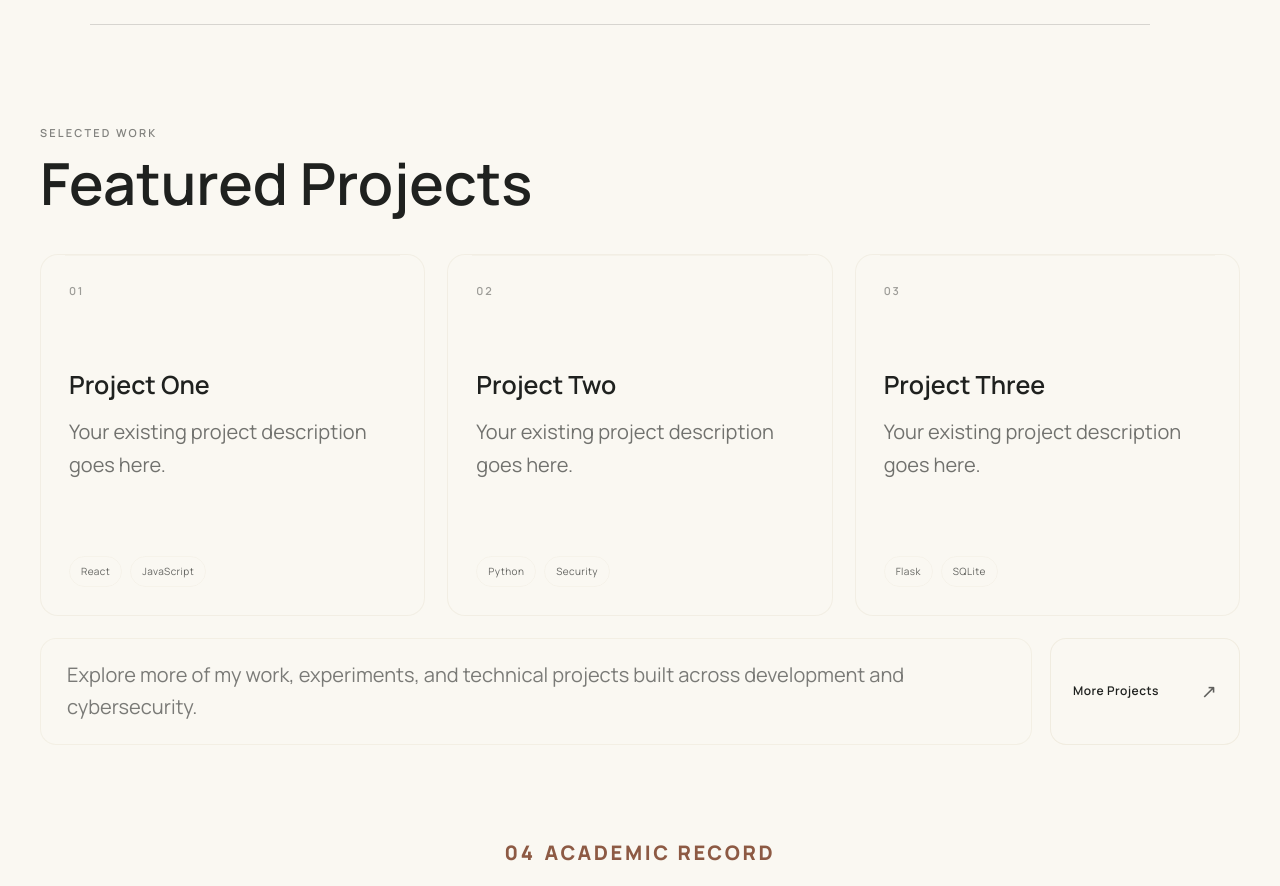
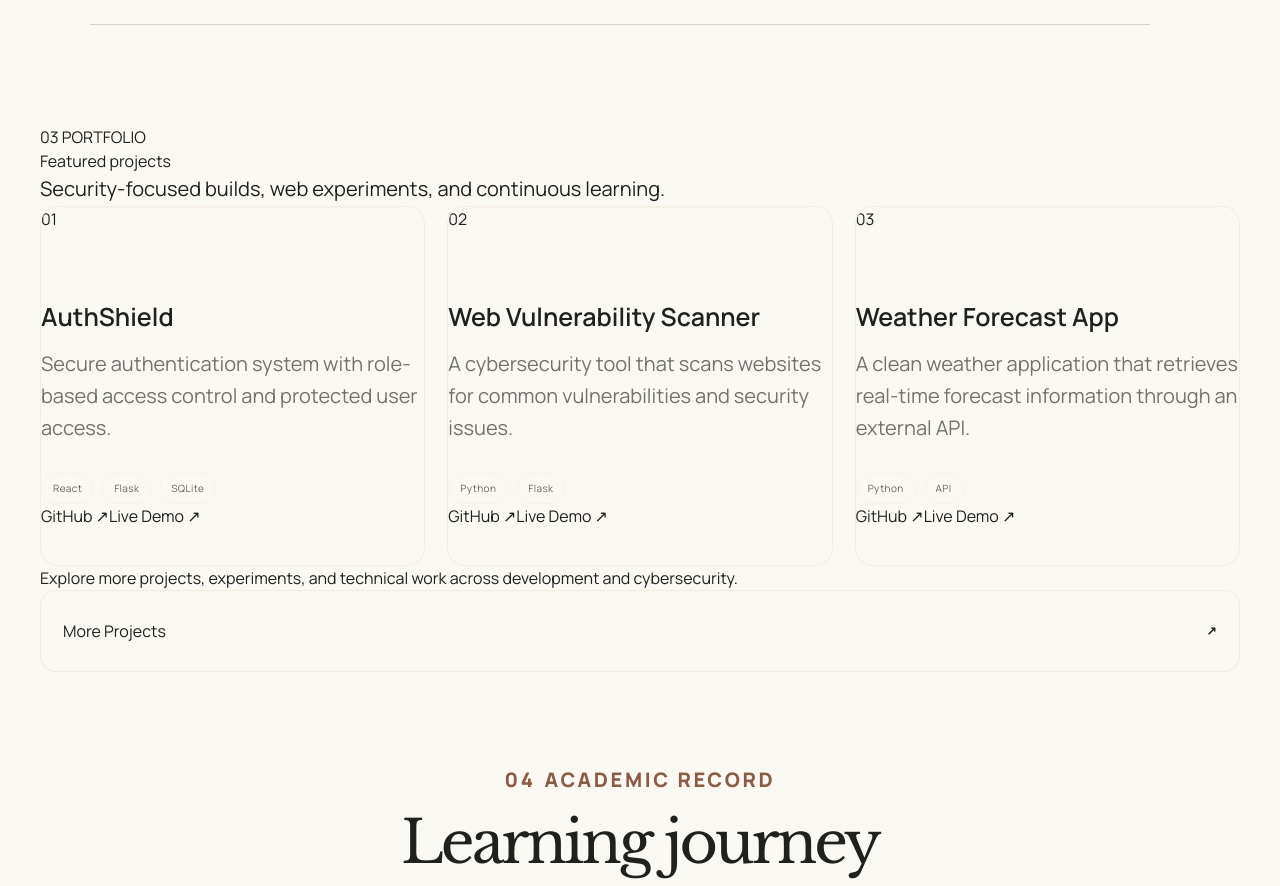
Before and after one commit to avinashk08408/Avinash-portfolio, a React (Vite) app: page / in a window 1280 px wide. Shown: the part 2440-3326 px from the top of the page. Built offline with nearby package versions, Linux system fonts and the light colour scheme; a web font is replaced by a local one.

Commit message:
Update Projects.jsx

```diff
--- a/src/components/Projects/Projects.jsx
+++ b/src/components/Projects/Projects.jsx
@@ -3,22 +3,31 @@ import "./Projects.css";
 
 const projects = [
   {
-    id: 1,
-    title: "Project One",
-    description: "Your existing project description goes here.",
-    tags: ["React", "JavaScript"],
+    id: "01",
+    title: "AuthShield",
+    description:
+      "Secure authentication system with role-based access control and protected user access.",
+    tags: ["React", "Flask", "SQLite"],
+    github: "#",
+    demo: "#",
   },
   {
-    id: 2,
-    title: "Project Two",
-    description: "Your existing project description goes here.",
-    tags: ["Python", "Security"],
+    id: "02",
+    title: "Web Vulnerability Scanner",
+    description:
+      "A cybersecurity tool that scans websites for common vulnerabilities and security issues.",
+    tags: ["Python", "Flask"],
+    github: "#",
+    demo: "#",
   },
   {
-    id: 3,
-    title: "Project Three",
-    description: "Your existing project description goes here.",
-    tags: ["Flask", "SQLite"],
+    id: "03",
+    title: "Weather Forecast App",
+    description:
+      "A clean weather application that retrieves real-time forecast information through an external API.",
+    tags: ["Python", "API"],
+    github: "#",
+    demo: "#",
   },
 ];
 
@@ -27,23 +36,37 @@ export default function Projects() {
     <section className="projects-section" id="projects">
       <div className="projects-container">
 
-        <div className="projects-heading">
-          <span className="projects-label">SELECTED WORK</span>
-          <h2>Featured Projects</h2>
-        </div>
+        {/* SECTION HEADER */}
+        <header className="projects-header">
+          <span className="projects-eyebrow">03 PORTFOLIO</span>
 
+          <h2>Featured projects</h2>
+
+          <p>
+            Security-focused builds, web experiments, and continuous learning.
+          </p>
+        </header>
+
+        {/* THREE PROJECT CARDS */}
         <div className="projects-grid">
           {projects.map((project) => (
             <article className="project-card" key={project.id}>
-              <div className="project-card-content">
 
-                <span className="project-number">
-                  {String(project.id).padStart(2, "0")}
+              {/* IMAGE / VISUAL AREA */}
+              <div className="project-image">
+                <span className="project-image-number">
+                  {project.id}
                 </span>
+              </div>
+
+              {/* INFORMATION AREA */}
+              <div className="project-info">
 
                 <h3>{project.title}</h3>
 
-                <p>{project.description}</p>
+                <p className="project-description">
+                  {project.description}
+                </p>
 
                 <div className="project-tags">
                   {project.tags.map((tag) => (
@@ -51,26 +74,30 @@ export default function Projects() {
                   ))}
                 </div>
 
+                <div className="project-links">
+                  <a href={project.github}>GitHub ↗</a>
+                  <a href={project.demo}>Live Demo ↗</a>
+                </div>
+
               </div>
             </article>
           ))}
         </div>
 
-        <div className="projects-more-wrapper">
+        {/* MORE PROJECTS BAR */}
+        <div className="projects-more">
 
-          <div className="projects-more-text">
-            <p>
-              Explore more of my work, experiments, and technical projects
-              built across development and cybersecurity.
-            </p>
+          <div className="projects-more-message">
+            Explore more projects, experiments, and technical work across
+            development and cybersecurity.
           </div>
 
           <a
-            href="/projects.html"
+            href={`${import.meta.env.BASE_URL}projects.html`}
             className="projects-more-button"
           >
-            <span>More Projects</span>
-            <span className="projects-arrow">↗</span>
+            More Projects
+            <span>↗</span>
           </a>
 
         </div>
```
